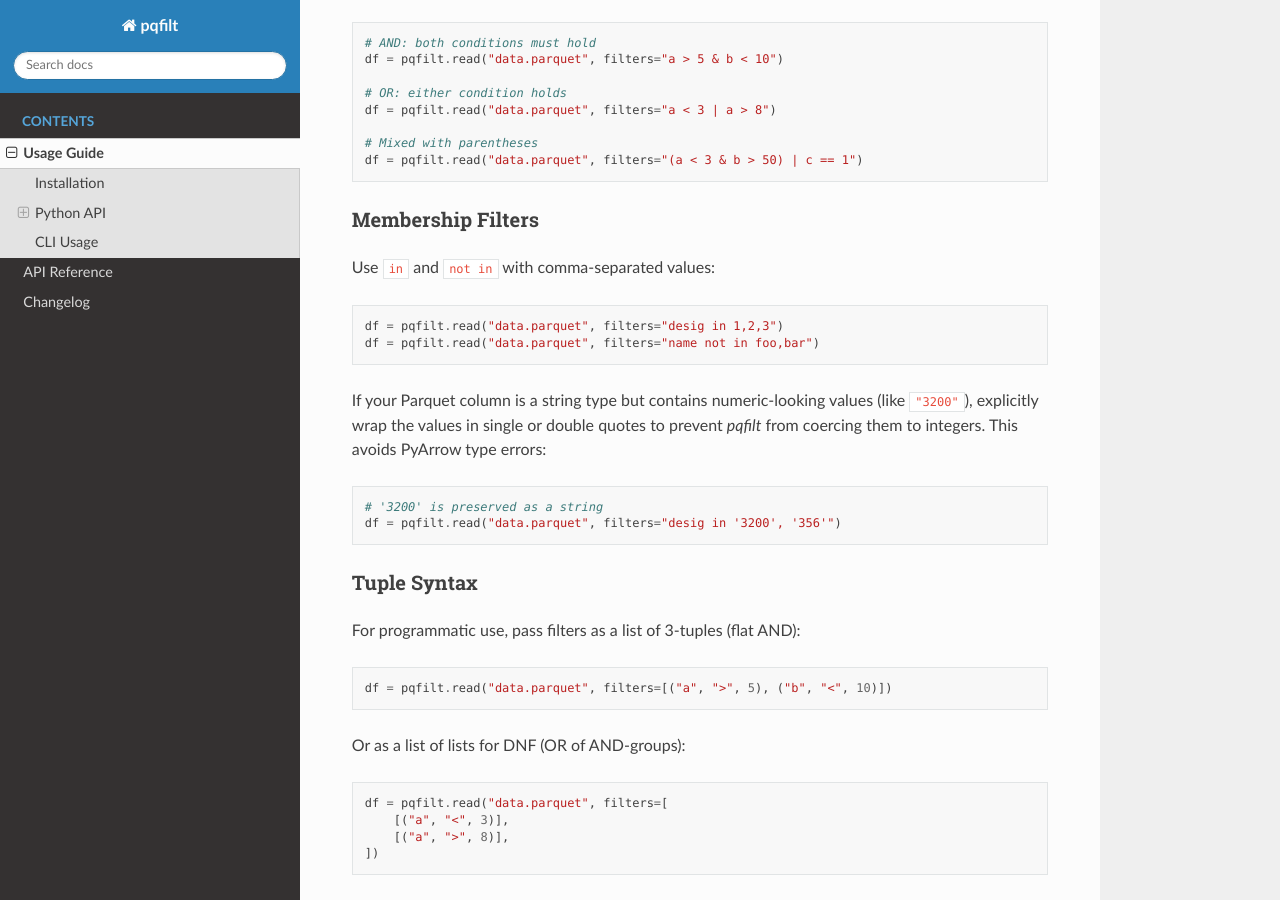
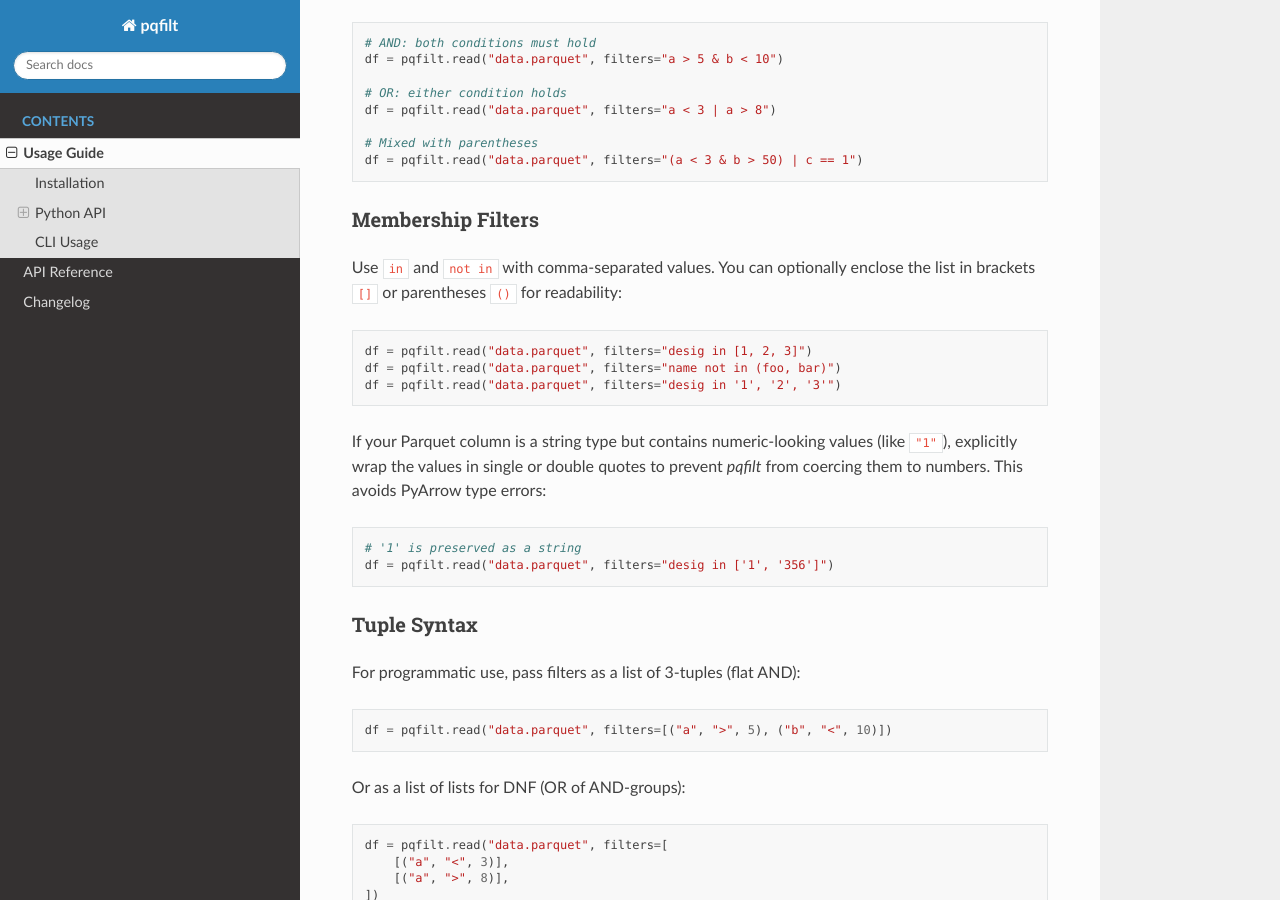
Before and after one commit to ysBach/pqfilt, a Sphinx documentation site: the page built from docs/usage.rst, in a window 1280 px wide and 900 px high, scrolled down 903 px. Built offline with Sphinx 7.4.7 and the Read the Docs theme 3.1.0, drawn with Linux system fonts in a browser that asks for light colours.

```diff
--- a/docs/usage.rst
+++ b/docs/usage.rst
@@ -48,17 +48,19 @@ Expressions support ``&`` (AND), ``|`` (OR), and parentheses for grouping.
 Membership Filters
 ~~~~~~~~~~~~~~~~~~
 
-Use ``in`` and ``not in`` with comma-separated values::
+Use ``in`` and ``not in`` with comma-separated values. You can optionally enclose the
+list in brackets ``[]`` or parentheses ``()`` for readability::
 
-    df = pqfilt.read("data.parquet", filters="desig in 1,2,3")
-    df = pqfilt.read("data.parquet", filters="name not in foo,bar")
+    df = pqfilt.read("data.parquet", filters="desig in [1, 2, 3]")
+    df = pqfilt.read("data.parquet", filters="name not in (foo, bar)")
+    df = pqfilt.read("data.parquet", filters="desig in '1', '2', '3'")
 
 If your Parquet column is a string type but contains numeric-looking values
-(like ``"3200"``), explicitly wrap the values in single or double quotes to
-prevent `pqfilt` from coercing them to integers. This avoids PyArrow type errors::
+(like ``"1"``), explicitly wrap the values in single or double quotes to
+prevent `pqfilt` from coercing them to numbers. This avoids PyArrow type errors::
 
-    # '3200' is preserved as a string
-    df = pqfilt.read("data.parquet", filters="desig in '3200', '356'")
+    # '1' is preserved as a string
+    df = pqfilt.read("data.parquet", filters="desig in ['1', '356']")
 
 Tuple Syntax
 ~~~~~~~~~~~~
--- a/pyproject.toml
+++ b/pyproject.toml
@@ -4,7 +4,7 @@ build-backend = "hatchling.build"
 
 [project]
 name = "pqfilt"
-version = "0.1.4"
+version = "0.1.5"
 description = "Generic Parquet filtering tool (CLI + API)"
 readme = "README.md"
 license = "MIT"
```
Also changed, not shown: README.md (+6 -3 lines).
